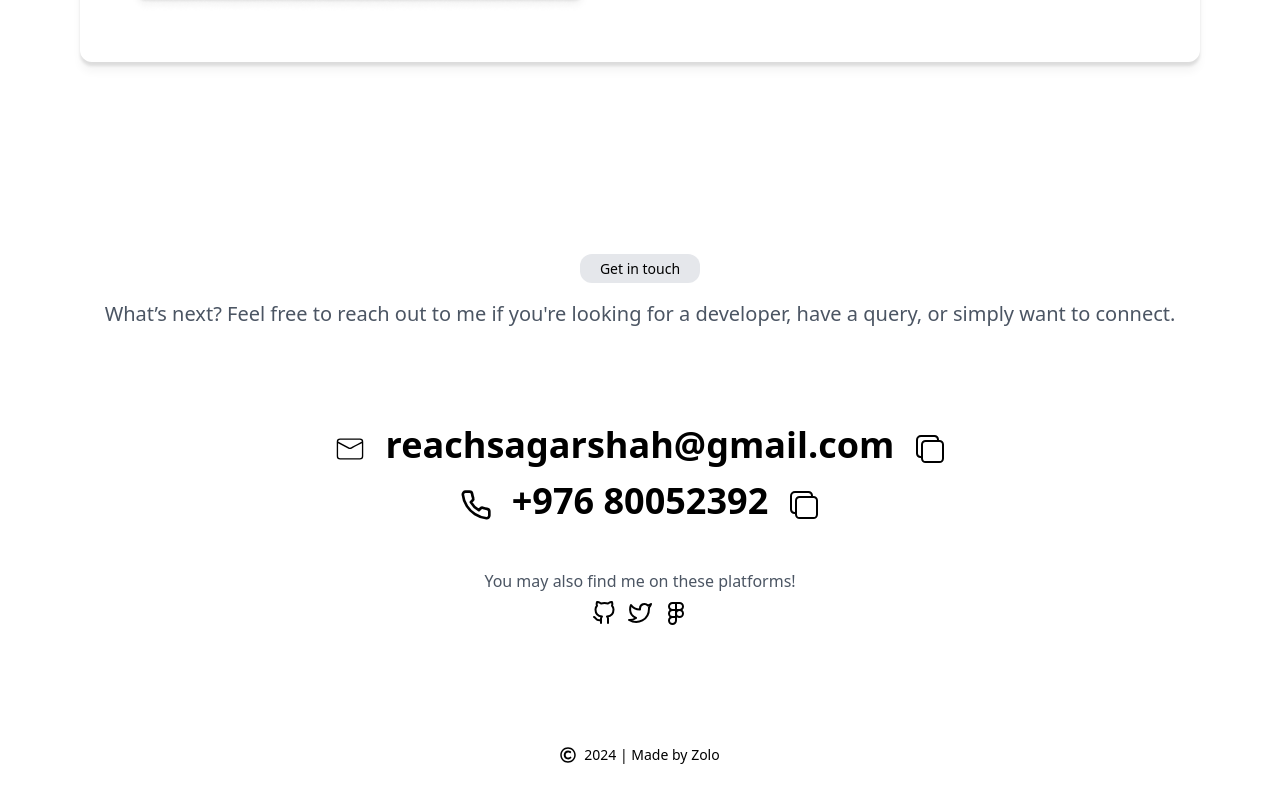
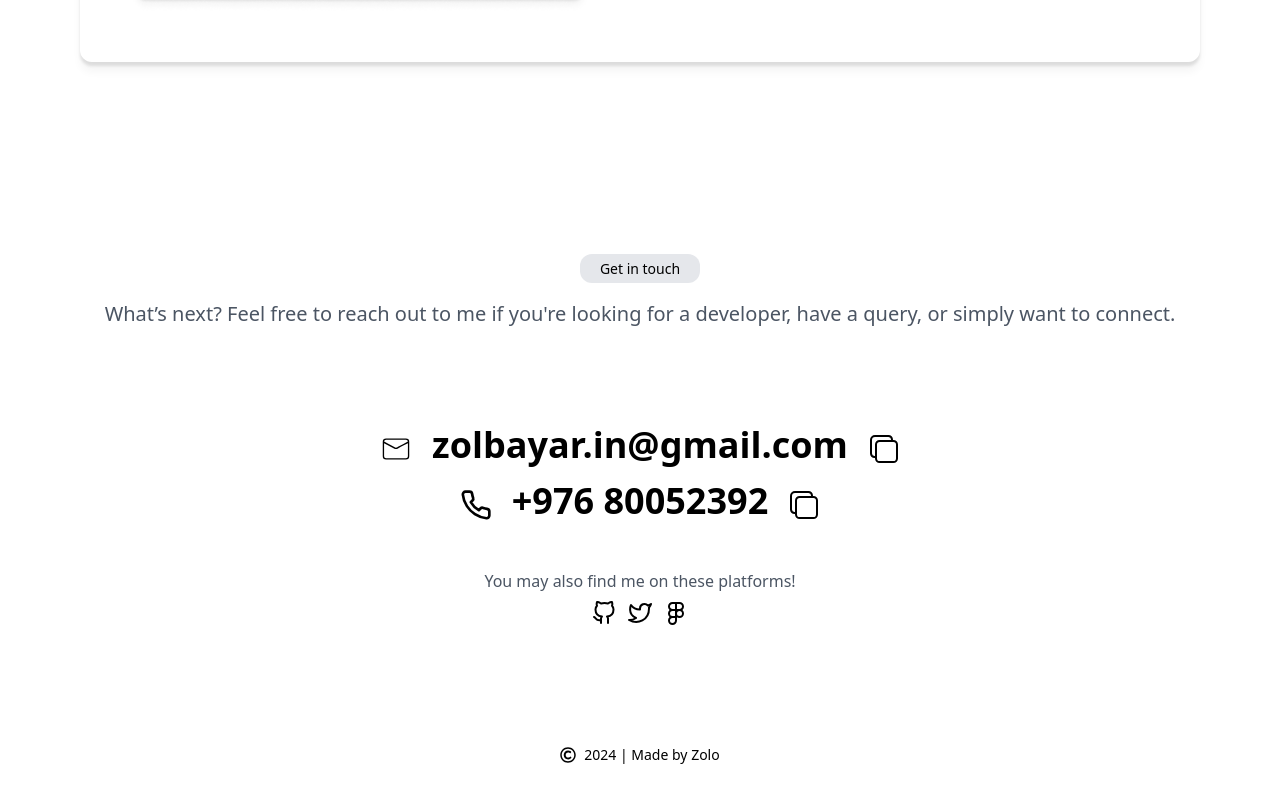
Before and after one commit to z0l0git/Portfolio, a Next.js app in the folder portfolio/: page / in a window 1280 px wide. Shown: the part 5292-6081 px from the top of the page. Built offline with nearby package versions, Linux system fonts and the light colour scheme.

Commit message:
email update

```diff
--- a/portfolio/src/components/ContactPage.jsx
+++ b/portfolio/src/components/ContactPage.jsx
@@ -40,7 +40,7 @@ export const ContactPage = () => {
         <div className="flex items-end justify-center gap-[16px] md:gap-[20px]">
           <CiMail size={32} />
           <p className="text-[18px] md:text-[36px] font-[600] leading-[40px]">
-            reachsagarshah@gmail.com
+            zolbayar.in@gmail.com
           </p>
 
           <IoCopyOutline
```
